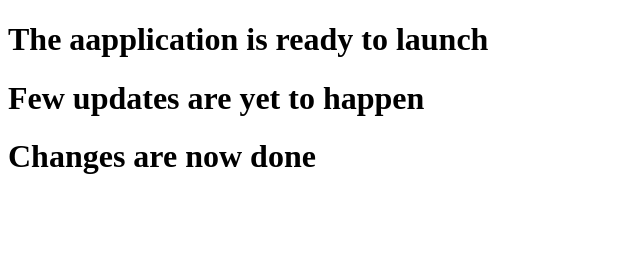
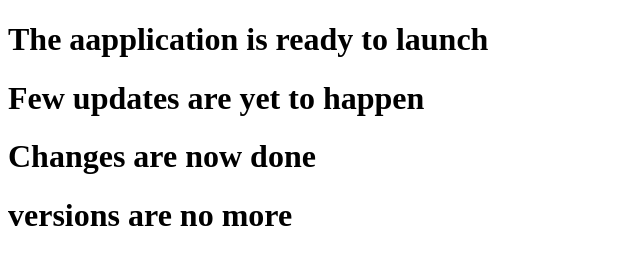
Before and after one commit to vamsee1317/flipkart, a plain HTML site: page index.html in a window 1280 px wide. Shown: the whole page, without its empty margins (0-640 px from the left). Drawn offline with Linux system fonts and the light colour scheme.

Commit message:
nomorerelease

```diff
--- a/index.html
+++ b/index.html
@@ -12,5 +12,6 @@
     <h1>Few updates are yet to happen</h1>
 
     <h1>Changes are now done</h1>
+    <h1>versions are no more</h1>
 </body>
 </html>
```
